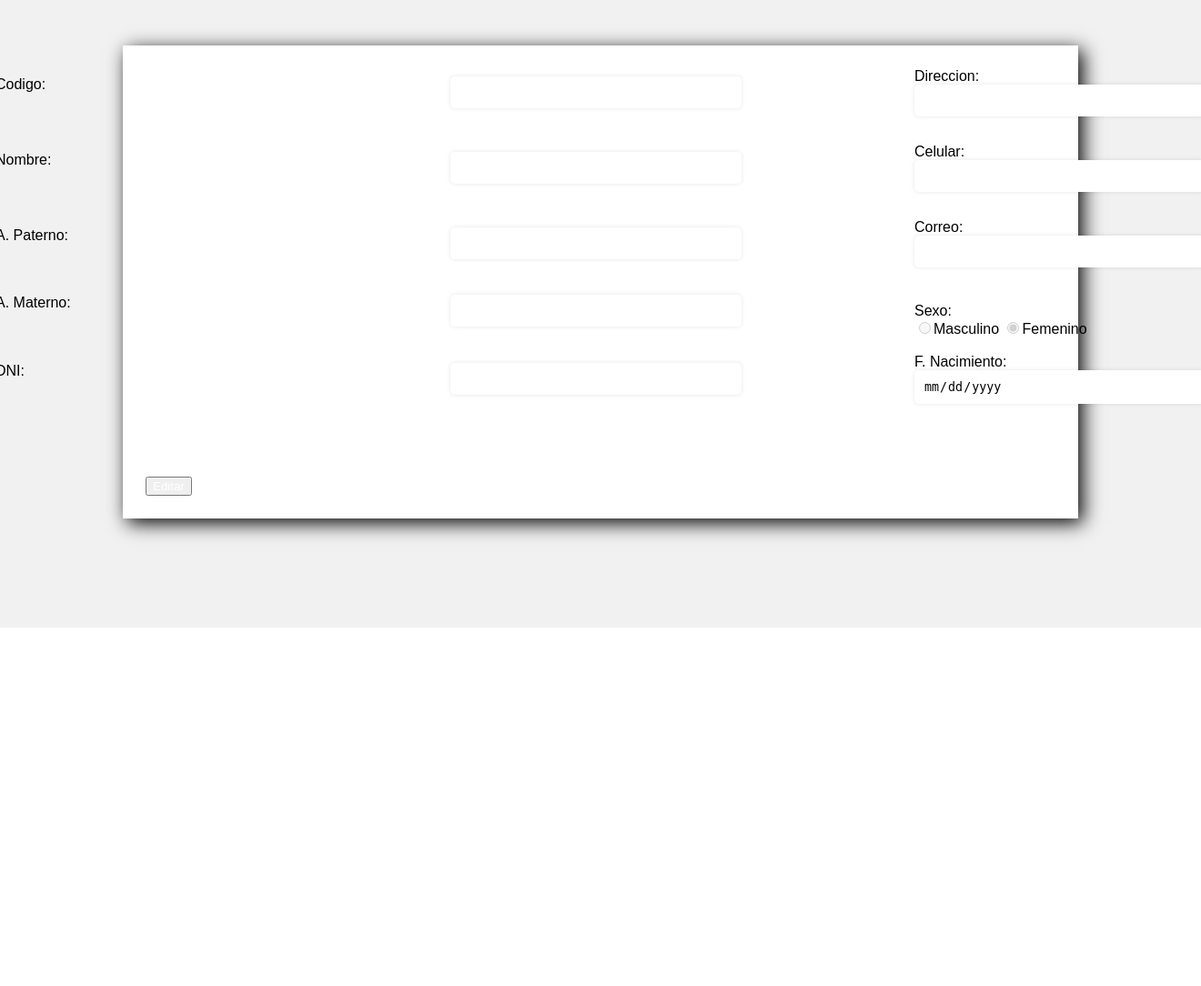
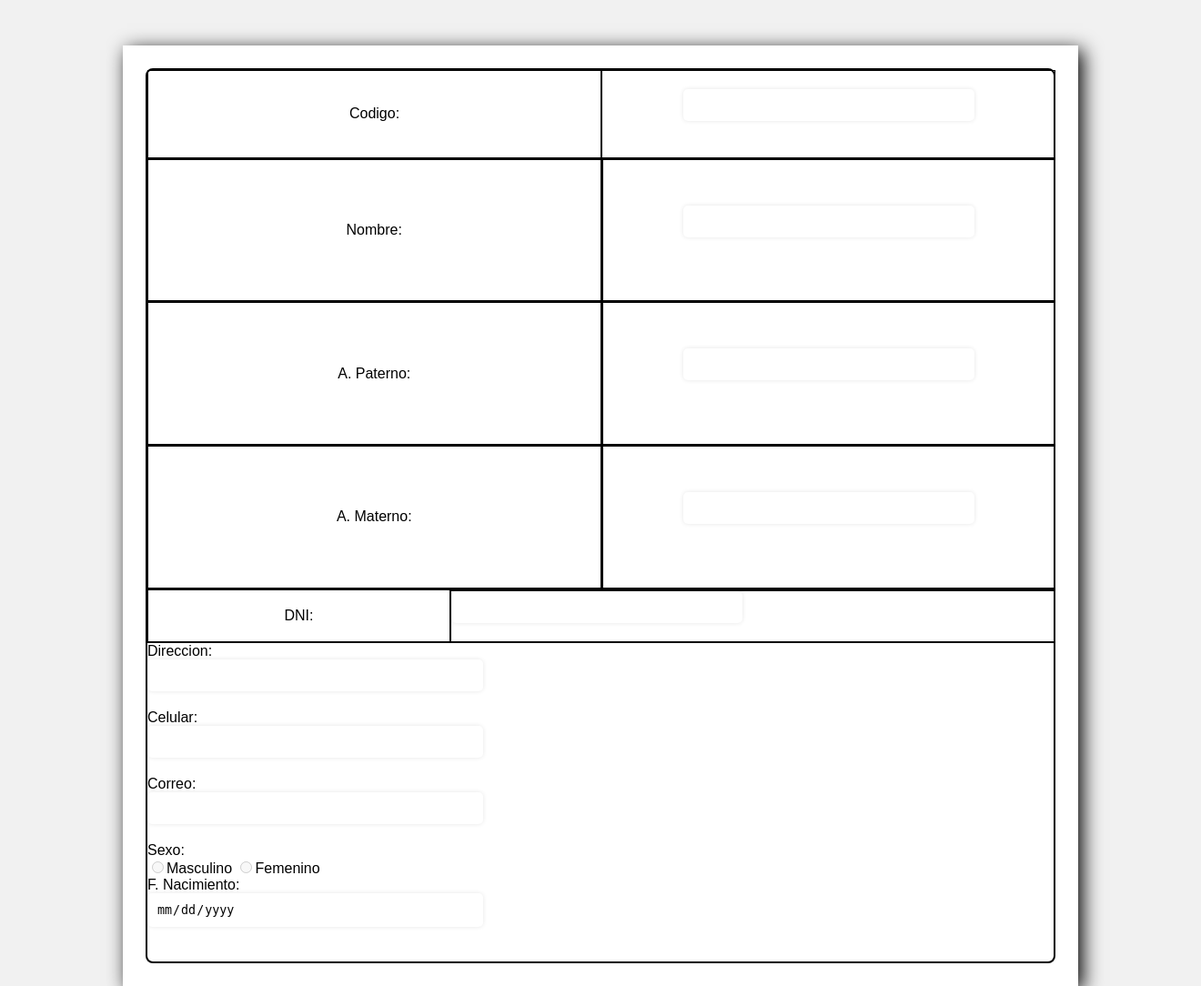
Before and after one commit to RJosueMR/mdh_resoluciones, a PHP site: page /datosusuario.php in a window 1320 px wide. Shown: the part 110-1194 px from the top of the page at 91% size. Before the commit the page ends 800 px from the top, so only its background shows below. Run offline with PHP 8.4, Linux system fonts and the light colour scheme; the visitor is signed in with stand-in values (Sample User, id 1); data comes from the database, SQL or seed files in the repository.

Commit message:
sincronizar040423-1
Co-authored-by: Jeyson03 <Jeyson03@users.noreply.github.com>
Co-authored-by: ArthurG018 <ArthurG018@users.noreply.github.com>

```diff
--- a/css/registros.css
+++ b/css/registros.css
@@ -22,108 +22,191 @@ body{
 }
 
 .Grid{
-    display: grid;
+    display:  inline-block grid;
+    border: 2px solid black;
+    border-radius: 8px;
     align-items: center;
     place-content: center;
     justify-content: center;
     grid-template-columns: 1fr 1fr;
     grid-gap: 10px;
-    grid-auto-rows: minmax(50px, auto);
+    grid-auto-rows: minmax(50%, auto);
 }
 
 .Contenedor1{
+    width: 100%;
+    border: 1px solid black;
+    padding: 0%;
     display: flex;
     grid-column: 1 / 2;
     grid-row: 1;
   }
 
   .Contenedor2{
+    width: 100%;
+    border: 1px solid black;
+    padding: 0%;
     display: flex;
     grid-column: 1 / 2;
     grid-row: 2;
   }
 
   .Contenedor3{
+    width: 100%;
+    border: 1px solid black;
+    padding: 0%;
     display: flex;
     grid-column: 1 / 2;
     grid-row: 3;
   }
 
   .Contenedor4{
+    width: 100%;
+    border: 1px solid black;
+    padding: 0%;
     display: flex;
     grid-column: 1 / 2;
     grid-row: 4;
   }
 
   .Contenedor5{
+    width: 100%;
+    border: 1px solid black;
+    padding: 0%;
     display: flex;
     grid-column: 1 / 2;
     grid-row: 5;
   }
 
   .Premisa1{
-    width: 500px;
+    display: flex;
+    align-items: center;
+    justify-content: center;
+    width: 50%;
+    border-bottom: 1px solid black;
+    border-right: 1px solid black;
     grid-column: 1 / 2;
     grid-row: 1;
   }
 
   .Premisa2{
-    width: 500px;
+    display: flex;
+    align-items: center;
+    justify-content: center;
+    width: 50%;
+    border-bottom: 1px solid black;
+    border-right: 1px solid black;
     grid-column: 1 / 2;
     grid-row: 2;
   }
 
   .Premisa3{
-    width: 500px;
+    display: flex;
+    align-items: center;
+    justify-content: center;
+    width: 50%;
+    border-bottom: 1px solid black;
+    border-right: 1px solid black;
     grid-column: 1 / 2;
     grid-row: 3;
   }
 
   .Premisa4{
-    width: 500px;
+    display: flex;
+    align-items: center;
+    justify-content: center;
+    width: 50%;
+    border-bottom: 1px solid black;
+    border-right: 1px solid black;
     grid-column: 1 / 2;
     grid-row: 4;
   }
 
   .Premisa5{
-    width: 500px;
+    display: flex;
+    align-items: center;
+    justify-content: center;
+    width: 50%;
+    border-bottom: 1px solid black;
+    border-right: 1px solid black;
     grid-column: 1 / 2;
     grid-row: 5;
   }
 
   .Campo1{
-    width: 500px;
+    display: flex;
+    align-items: center;
+    justify-content: center;
+    padding-left: 0%;
+    padding-top: 2%;
+    padding-right: 0%;
+    padding-bottom: 2%;
+    width: 50%;
+    border-bottom: 1px solid black;
+    border-left: 1px solid black;
     grid-column: 2;
     grid-row: 1;
   }
 
   .Campo2{
-    width: 500px;
+    display: flex;
+    justify-content: center;
+    padding-left: 0%;
+    padding-top: 5%;
+    padding-right: 0%;
+    padding-bottom: 5%;
+    width: 50%;
+    border-bottom: 1px solid black;
+    border-left: 2px solid black;
     grid-column: 2;
     grid-row: 2;
   }
 
   .Campo3{
-    width: 500px;
+    display: flex;
+    justify-content: center;
+    padding-left: 0%;
+    padding-top: 5%;
+    padding-right: 0%;
+    padding-bottom: 5%;
+    width: 50%;
+    border-bottom: 1px solid black;
+    border-left: 2px solid black;
     grid-column: 2;
     grid-row: 3;
   }
 
   .Campo4{
-    width: 500px;
+    display: flex;
+    justify-content: center;
+    padding-left: 0%;
+    padding-top: 5%;
+    padding-right: 0%;
+    padding-bottom: 5%;
+    width: 50%;
+    border-bottom: 1px solid black;
+    border-left: 2px solid black;
     grid-column: 2;
     grid-row: 4;
   }
 
   .Campo5{
-    width: 500px;
+    display: flex;
+    justify-content: center;
+    padding-left: 0%;
+    padding-top: 5%;
+    padding-right: 0%;
+    padding-bottom: 5%;
+    width: 50%;
+    border-bottom: 1px solid black;
+    border-left: 2px solid black;
     grid-column: 2;
     grid-row: 5;
   }
 
   .Boton{
-    align-items: center;
-    grid-row: 6;
+    display: flex;
+    justify-content: center;
   }
 
 .form{
--- a/datosusuario.php
+++ b/datosusuario.php
@@ -24,7 +24,7 @@ VerificarSesion();
     $r = mysql_fetch_array($fila);
     ?>
     <div class="contenedor contenedor-res">
-        <form action="#" method="post" enctype="multipart/form-data">
+        <form action="p_actualizardatosusuario.php" method="post" enctype="multipart/form-data">
             <div class="Grid">
             <div class="Contenedor1">
                     <div class="Premisa1">Codigo:</div>
@@ -64,10 +64,13 @@ VerificarSesion();
                     <?php
                             $_m="";
                             $_f="";
-                            if($r['SexoUsu']=='M'){
-                                $_m=" checked";
-                            }else{
-                                $_f=" checked";
+                            if($r['SexoUsu'] != null){
+
+                                if($r['SexoUsu']=='M'){
+                                    $_m=" checked";
+                                }else{
+                                    $_f=" checked";
+                                }
                             }
                             ?>
                         <input type="radio" name="opc_sexo" id="rbtnM" value="M"<?php echo $_m;?> disabled>Masculino
@@ -82,7 +85,7 @@ VerificarSesion();
                 <div class="Boton" id="contenedor-submit"><!-- <input id="btn_enviar" type="submit" value="Guardar"> --></div>
             </div>
         </form>
-        <button class="Boton" id="btn_editar" onclick="CambiarEntradas()">Editar</button>
+
     </div>
 </body>
 </html>
```
Also changed, not shown: css/main.css (+9 -55 lines), php/p_actualizardatosusuario.php (added). Lines whose indentation alone changed are shown as unchanged.
